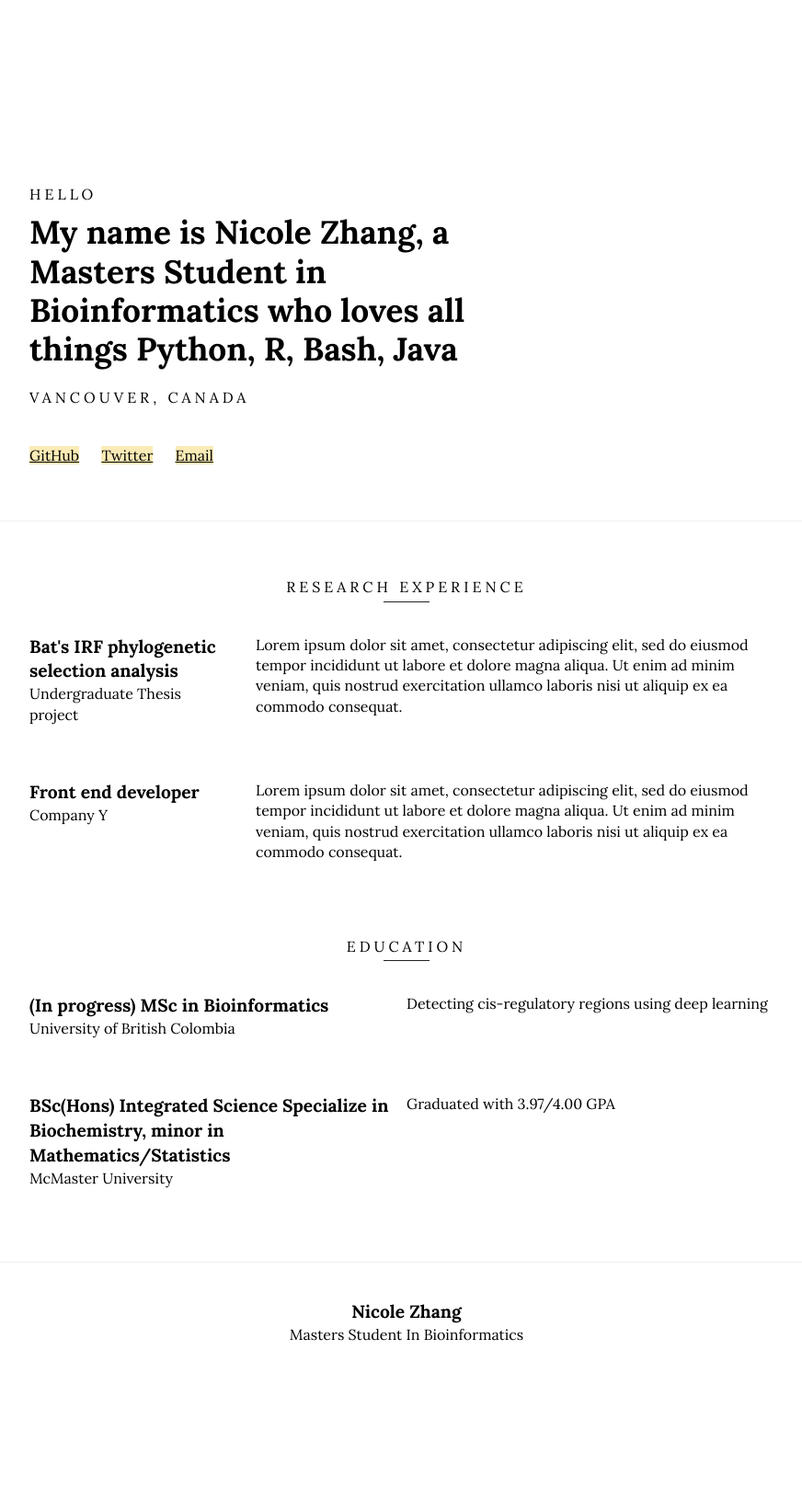
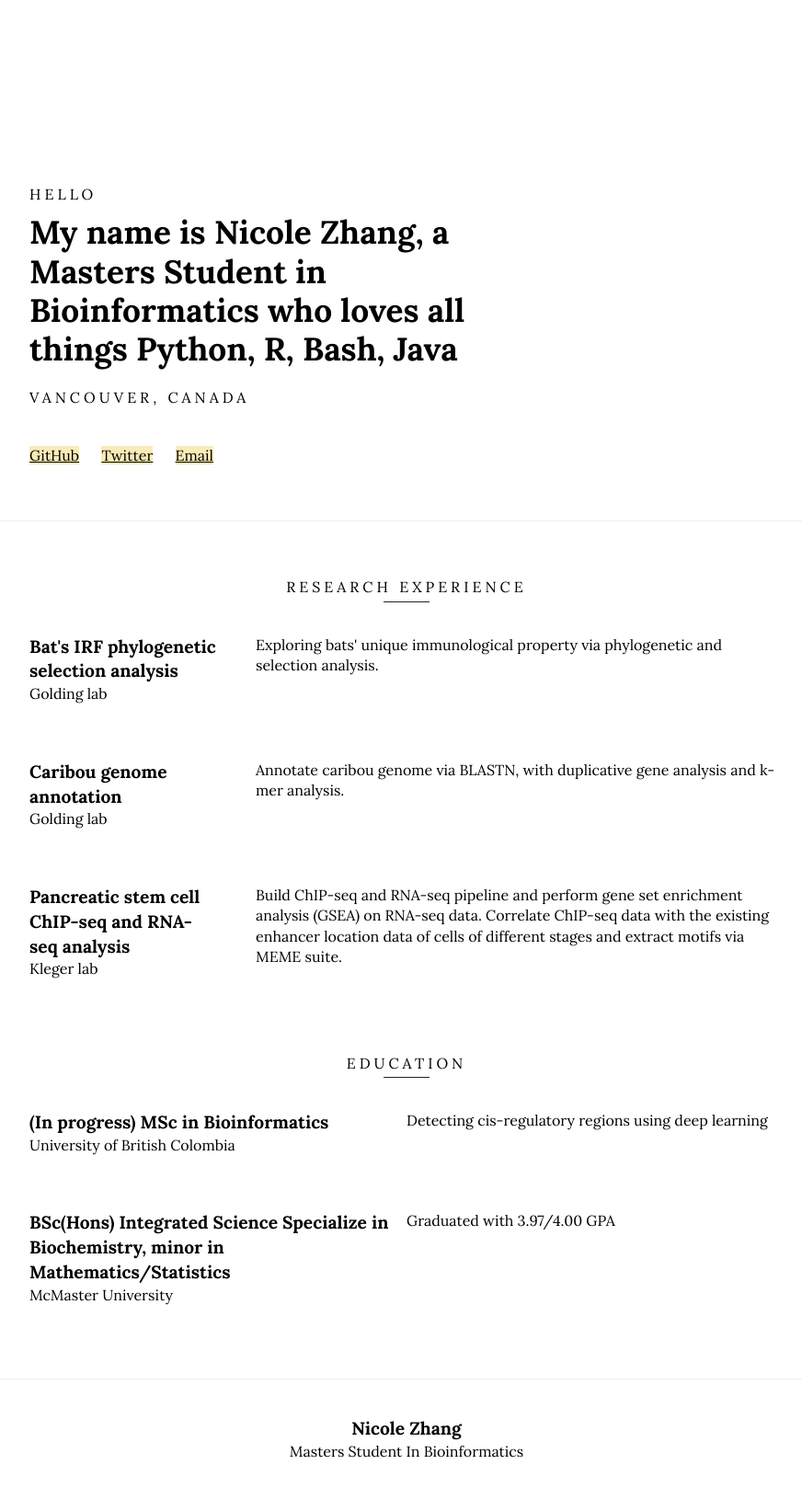
Before and after one commit to nZhangx/nZhangx.github.io, a Jekyll site: the page built from index.html, in a window 1280 px wide. Shown: the whole page at 92% size, without its empty margins (198-1070 px from the left). Built offline with Jekyll 4.4.1, drawn with Linux system fonts in a browser that asks for light colours; before the commit the page ends 1503 px from its top, so only the background shows below that.

Commit message:
updated some more info

```diff
--- a/_data/jobs.yml
+++ b/_data/jobs.yml
@@ -1,7 +1,11 @@
 -   title: Bat's IRF phylogenetic selection analysis
-    company: Undergraduate Thesis project
-    description: Lorem ipsum dolor sit amet, consectetur adipiscing elit, sed do eiusmod tempor incididunt ut labore et dolore magna aliqua. Ut enim ad minim veniam, quis nostrud exercitation ullamco laboris nisi ut aliquip ex ea commodo consequat.
+    company: Golding lab
+    description: Exploring bats' unique immunological property via phylogenetic and selection analysis.
 
--   title: Front end developer
-    company: Company Y
-    description: Lorem ipsum dolor sit amet, consectetur adipiscing elit, sed do eiusmod tempor incididunt ut labore et dolore magna aliqua. Ut enim ad minim veniam, quis nostrud exercitation ullamco laboris nisi ut aliquip ex ea commodo consequat.
+-   title: Caribou genome annotation
+    company: Golding lab
+    description: Annotate caribou genome via BLASTN, with duplicative gene analysis and k-mer analysis.
+
+-   title: Pancreatic stem cell ChIP-seq and RNA-seq analysis
+    company: Kleger lab
+    description: Build ChIP-seq and RNA-seq pipeline and perform gene set enrichment analysis (GSEA) on RNA-seq data. Correlate ChIP-seq data with the existing enhancer location data of cells of different stages and extract motifs via MEME suite.
--- /dev/null
+++ b/_data/publication.yml
@@ -0,0 +1,4 @@
+- title:
+  DOI:
+  Abstract:
+  #contribution?
--- /dev/null
+++ b/tochange.txt
@@ -0,0 +1,5 @@
+separate the coding lang from the title
+create point forms for research project description
+add section publications
+
+courses in Education
```
